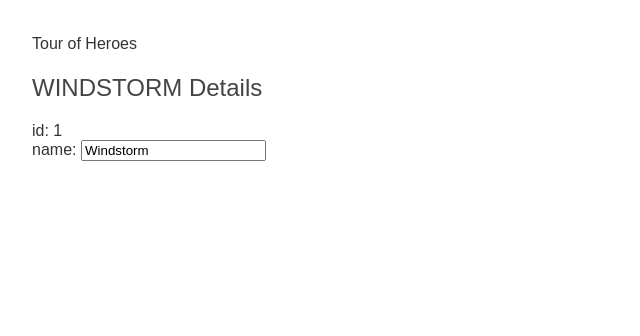
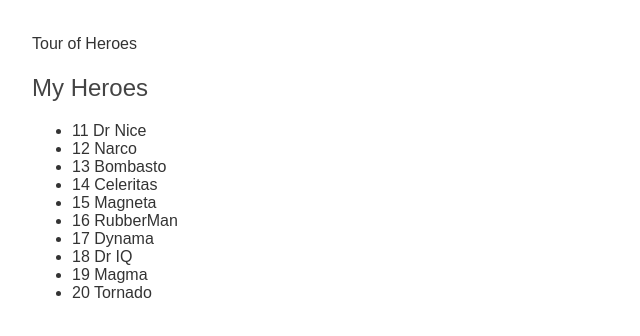
Before and after one commit to danielbradleybennett/Hello-Angular, an Angular app: page / in a window 1280 px wide. Shown: the top 336 px of the page, without its empty margins (0-640 px from the left). Built offline with nearby package versions, Linux system fonts and the light colour scheme.

Commit message:
shows list of heroes

```diff
--- a/src/app/heroes/heroes.component.html
+++ b/src/app/heroes/heroes.component.html
@@ -1,7 +1,18 @@
-<h2>{{hero.name | uppercase}} Details</h2>
+<h2>My Heroes</h2>
+<ul class="heroes">
+  <li *ngFor="let hero of heroes">
+    <span class="badge">{{hero.id}}</span> {{hero.name}}
+  </li>
+</ul>
+
+
+
+
+
+<!-- <h2>{{hero.name | uppercase}} Details</h2>
 <div><span>id: </span>{{hero.id}}</div>
 <div>
   <label>name:
     <input [(ngModel)]="hero.name" placeholder="name" />
   </label>
-</div>
+</div> -->
--- a/src/app/heroes/heroes.component.ts
+++ b/src/app/heroes/heroes.component.ts
@@ -1,5 +1,6 @@
 import { Component, OnInit } from '@angular/core';
 import { Hero } from '../hero';
+import { HEROES } from '../mock-heroes'
 
 @Component({
   selector: 'app-heroes',
@@ -7,10 +8,11 @@
   styleUrls: ['./heroes.component.scss']
 })
 export class HeroesComponent implements OnInit {
-  hero: Hero = {
-    id: 1,
-    name: 'Windstorm'
-  };
+  // hero: Hero = {
+  //   id: 1,
+  //   name: 'Windstorm'
+  // };
+  heroes = HEROES;
 
 
 
--- /dev/null
+++ b/src/app/mock-heroes.ts
@@ -0,0 +1,14 @@
+import { Hero } from './hero';
+
+export const HEROES: Hero[] = [
+  { id: 11, name: 'Dr Nice' },
+  { id: 12, name: 'Narco' },
+  { id: 13, name: 'Bombasto' },
+  { id: 14, name: 'Celeritas' },
+  { id: 15, name: 'Magneta' },
+  { id: 16, name: 'RubberMan' },
+  { id: 17, name: 'Dynama' },
+  { id: 18, name: 'Dr IQ' },
+  { id: 19, name: 'Magma' },
+  { id: 20, name: 'Tornado' }
+];
```
